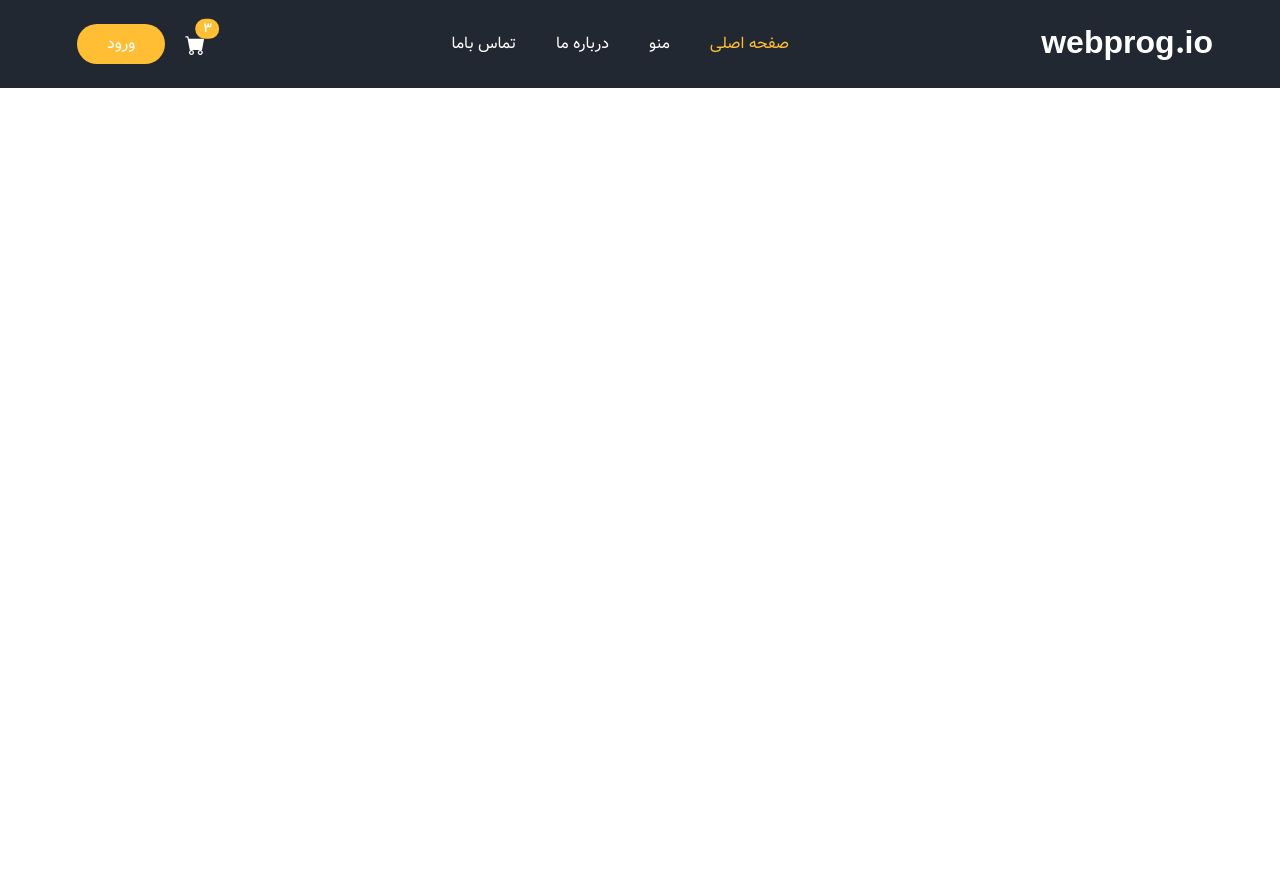
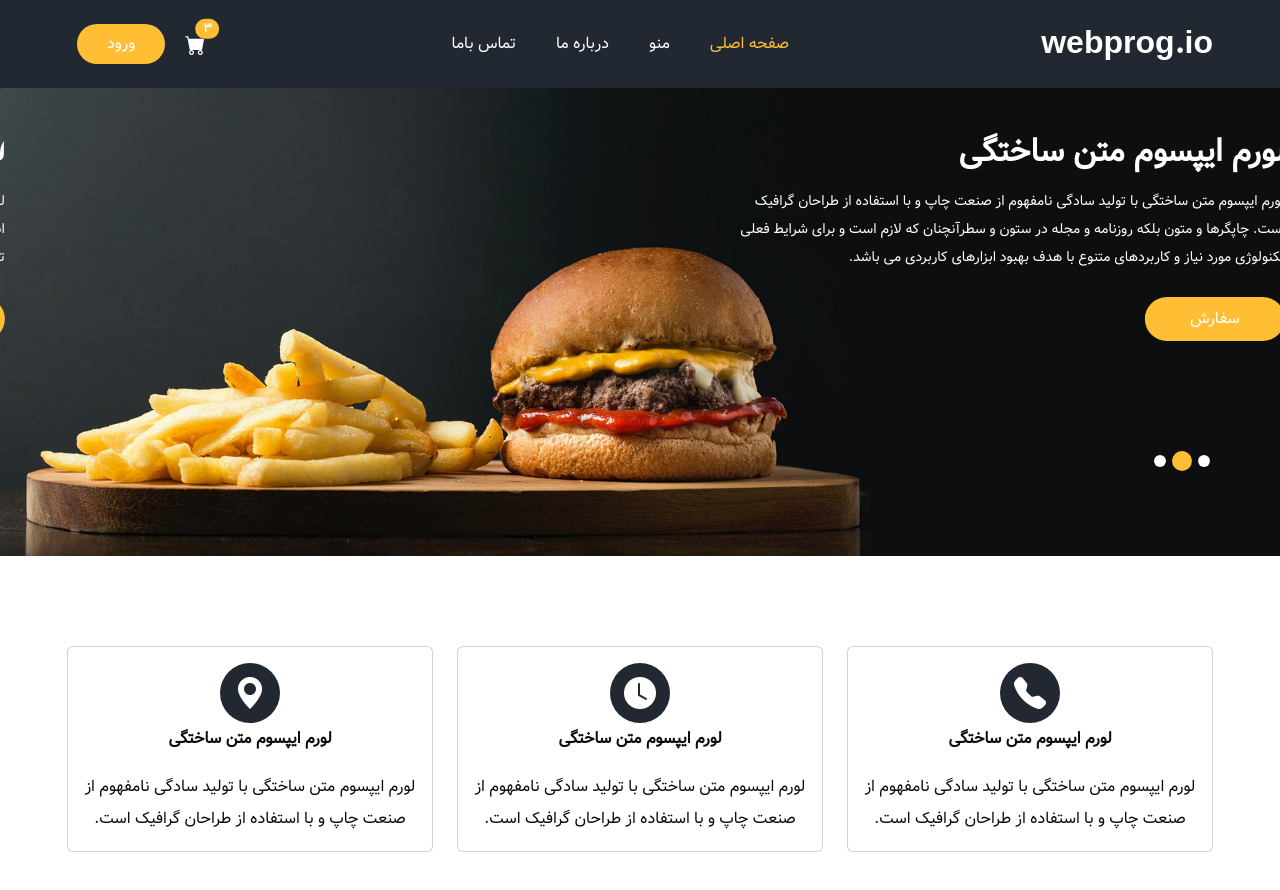
Before and after one commit to sa-bt/NuxtEcommerce, a Nuxt app in the folder front/landing/: page / in a window 1280 px wide. Shown: the top 890 px of the page. Before the commit the page ends 800 px from the top, so only its background shows below. Built offline with nearby package versions, Linux system fonts and the light colour scheme.

Commit message:
add slider and features to project

```diff
--- a/front/landing/app.vue
+++ b/front/landing/app.vue
@@ -1,4 +1,5 @@
 <template>
-<LayoutHeader />
-
+  <LayoutHeader />
+  <Slider />
+  <Features />
 </template>
--- /dev/null
+++ b/front/landing/components/Features.vue
@@ -0,0 +1,45 @@
+<template>
+
+    <section class="card-area layout_padding">
+        <div class="container">
+            <div class="row gy-5">
+                <div class="col-md-4 col-sm-6 col-xs-6">
+                    <div class="card text-center">
+                        <div class="card-body">
+                            <div class="card-icon-wrapper">
+                                <i class="bi bi-telephone-fill fs-2 text-white card-icon"></i>
+                            </div>
+                            <p class="card-text fw-bold">لورم ایپسوم متن ساختگی</p>
+                            <p class="card-text">لورم ایپسوم متن ساختگی با تولید سادگی نامفهوم از صنعت چاپ و با استفاده
+                                از طراحان گرافیک است. </p>
+                        </div>
+                    </div>
+                </div>
+                <div class="col-md-4 col-sm-6 col-xs-6">
+                    <div class="card text-center">
+                        <div class="card-body">
+                            <div class="card-icon-wrapper">
+                                <i class="bi bi-clock-fill fs-2 text-white card-icon"></i>
+                            </div>
+                            <p class="card-text fw-bold">لورم ایپسوم متن ساختگی</p>
+                            <p class="card-text">لورم ایپسوم متن ساختگی با تولید سادگی نامفهوم از صنعت چاپ و با استفاده
+                                از طراحان گرافیک است. </p>
+                        </div>
+                    </div>
+                </div>
+                <div class="col-md-4 col-sm-6 col-xs-6">
+                    <div class="card text-center">
+                        <div class="card-body">
+                            <div class="card-icon-wrapper">
+                                <i class="bi bi-geo-alt-fill fs-2 text-white card-icon"></i>
+                            </div>
+                            <p class="card-text fw-bold">لورم ایپسوم متن ساختگی</p>
+                            <p class="card-text">لورم ایپسوم متن ساختگی با تولید سادگی نامفهوم از صنعت چاپ و با استفاده
+                                از طراحان گرافیک است. </p>
+                        </div>
+                    </div>
+                </div>
+            </div>
+        </div>
+    </section>
+</template>
--- /dev/null
+++ b/front/landing/components/Slider.vue
@@ -0,0 +1,103 @@
+<template >
+
+    <!-- slider section -->
+    <section class="slider_section">
+        <div class="bg-box">
+            <img src="/images/hero-bg.jpg" alt="">
+        </div>
+        <div id="customCarousel1" class="carousel slide" data-bs-ride="carousel">
+            <div class="carousel-inner">
+                <div class="carousel-item active">
+                    <div class="container">
+                        <div class="row">
+                            <div class="col-md-7 col-lg-6">
+                                <div class="detail-box">
+                                    <h2 class="mb-3 fw-bold">
+                                        لورم ایپسوم متن ساختگی
+                                    </h2>
+                                    <p>
+                                        لورم ایپسوم متن ساختگی با تولید سادگی نامفهوم از صنعت چاپ و با استفاده
+                                        از
+                                        طراحان گرافیک است. چاپگرها و متون بلکه روزنامه و مجله در ستون و
+                                        سطرآنچنان که
+                                        لازم است و برای شرایط فعلی تکنولوژی مورد نیاز و کاربردهای متنوع با هدف
+                                        بهبود
+                                        ابزارهای کاربردی می باشد.
+                                    </p>
+                                    <div class="btn-box">
+                                        <a href="" class="btn1">
+                                            سفارش
+                                        </a>
+                                    </div>
+                                </div>
+                            </div>
+                        </div>
+                    </div>
+                </div>
+                <div class="carousel-item">
+                    <div class="container">
+                        <div class="row">
+                            <div class="col-md-7 col-lg-6">
+                                <div class="detail-box">
+                                    <h2 class="mb-3 fw-bold">
+                                        لورم ایپسوم متن ساختگی
+                                    </h2>
+                                    <p>
+                                        لورم ایپسوم متن ساختگی با تولید سادگی نامفهوم از صنعت چاپ و با استفاده
+                                        از
+                                        طراحان گرافیک است. چاپگرها و متون بلکه روزنامه و مجله در ستون و
+                                        سطرآنچنان که
+                                        لازم است و برای شرایط فعلی تکنولوژی مورد نیاز و کاربردهای متنوع با هدف
+                                        بهبود
+                                        ابزارهای کاربردی می باشد.
+                                    </p>
+                                    <div class="btn-box">
+                                        <a href="" class="btn1">
+                                            سفارش
+                                        </a>
+                                    </div>
+                                </div>
+                            </div>
+                        </div>
+                    </div>
+                </div>
+                <div class="carousel-item">
+                    <div class="container">
+                        <div class="row">
+                            <div class="col-md-7 col-lg-6">
+                                <div class="detail-box">
+                                    <h2 class="mb-3 fw-bold">
+                                        لورم ایپسوم متن ساختگی
+                                    </h2>
+                                    <p>
+                                        لورم ایپسوم متن ساختگی با تولید سادگی نامفهوم از صنعت چاپ و با استفاده
+                                        از
+                                        طراحان گرافیک است. چاپگرها و متون بلکه روزنامه و مجله در ستون و
+                                        سطرآنچنان که
+                                        لازم است و برای شرایط فعلی تکنولوژی مورد نیاز و کاربردهای متنوع با هدف
+                                        بهبود
+                                        ابزارهای کاربردی می باشد.
+                                    </p>
+                                    <div class="btn-box">
+                                        <a href="" class="btn1">
+                                            سفارش
+                                        </a>
+                                    </div>
+                                </div>
+                            </div>
+                        </div>
+                    </div>
+                </div>
+            </div>
+            <div class="container">
+                <ol class="carousel-indicators">
+                    <li data-bs-target="#customCarousel1" data-bs-slide-to="0" class="active"></li>
+                    <li data-bs-target="#customCarousel1" data-bs-slide-to="1"></li>
+                    <li data-bs-target="#customCarousel1" data-bs-slide-to="2"></li>
+                </ol>
+            </div>
+        </div>
+
+    </section>
+    <!-- end slider section -->
+</template>
```
Also changed, not shown: front/landing/public/images/hero-bg.jpg (added).
